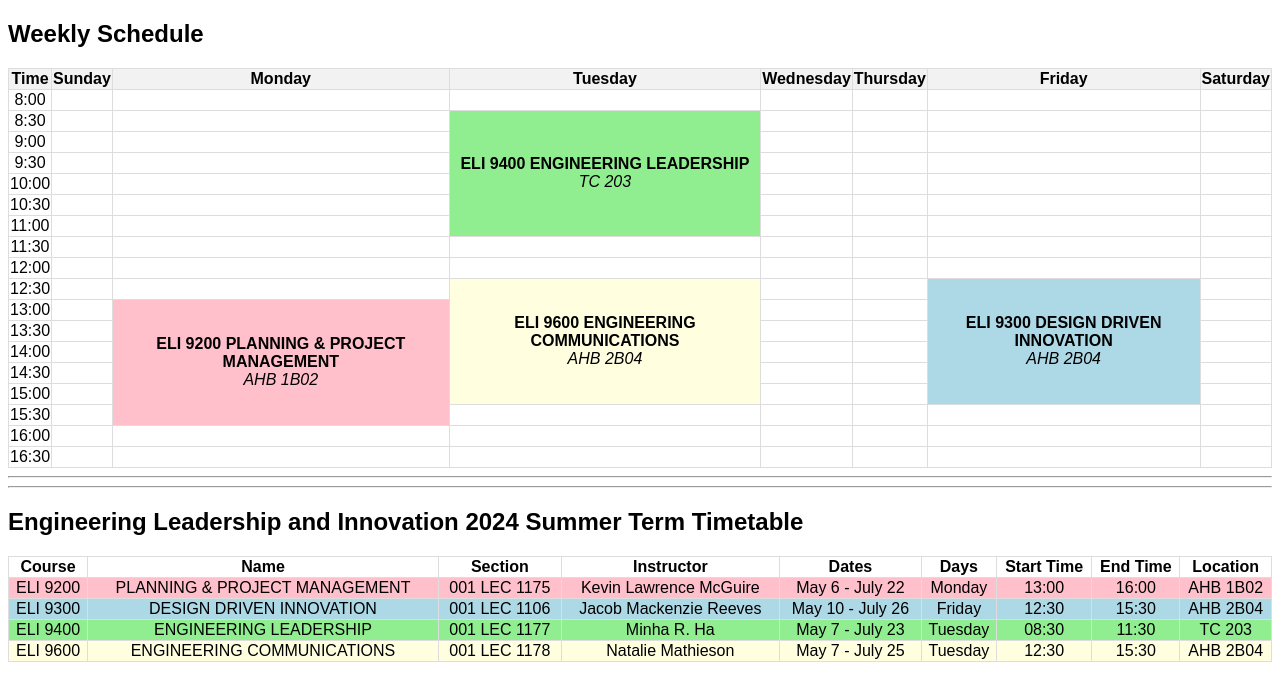
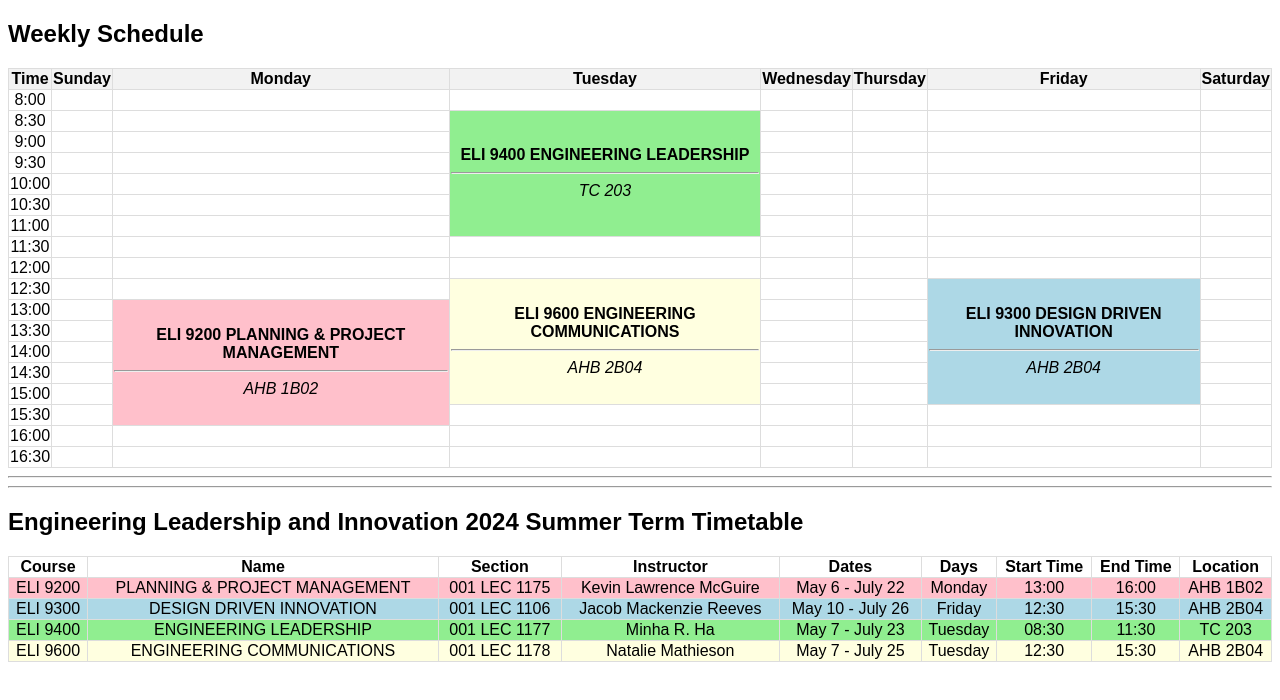
Before and after one commit to fwSara95h/SummerSchedule, a plain HTML site: page index.html in a window 1280 px wide. Drawn offline with Linux system fonts and the light colour scheme.

Commit message:
Update index.html

```diff
--- a/index.html
+++ b/index.html
@@ -32,7 +32,7 @@
     <th>Saturday</th>
   </tr>
 <tr><td>8:00</td><td></td><td></td><td></td><td></td><td></td><td></td><td></td></tr>
-<tr><td>8:30</td><td></td><td></td><td rowspan='6' class='ELI9400'><b>ELI 9400 ENGINEERING LEADERSHIP</b><br><i>TC 203</i></td><td></td><td></td><td></td><td></td></tr>
+<tr><td>8:30</td><td></td><td></td><td rowspan='6' class='ELI9400'><b>ELI 9400 ENGINEERING LEADERSHIP</b><hr><i>TC 203</i></td><td></td><td></td><td></td><td></td></tr>
 <tr><td>9:00</td><td></td><td></td><td></td><td></td><td></td><td></td></tr>
 <tr><td>9:30</td><td></td><td></td><td></td><td></td><td></td><td></td></tr>
 <tr><td>10:00</td><td></td><td></td><td></td><td></td><td></td><td></td></tr>
@@ -40,8 +40,8 @@
 <tr><td>11:00</td><td></td><td></td><td></td><td></td><td></td><td></td></tr>
 <tr><td>11:30</td><td></td><td></td><td></td><td></td><td></td><td></td><td></td></tr>
 <tr><td>12:00</td><td></td><td></td><td></td><td></td><td></td><td></td><td></td></tr>
-<tr><td>12:30</td><td></td><td></td><td rowspan='6' class='ELI9600'><b>ELI 9600 ENGINEERING COMMUNICATIONS</b><br><i>AHB 2B04</i></td><td></td><td></td><td rowspan='6' class='ELI9300'><b>ELI 9300 DESIGN DRIVEN INNOVATION</b><br><i>AHB 2B04</i></td><td></td></tr>
-<tr><td>13:00</td><td></td><td rowspan='6' class='ELI9200'><b>ELI 9200 PLANNING & PROJECT MANAGEMENT</b><br><i>AHB 1B02</i></td><td></td><td></td><td></td></tr>
+<tr><td>12:30</td><td></td><td></td><td rowspan='6' class='ELI9600'><b>ELI 9600 ENGINEERING COMMUNICATIONS</b><hr><i>AHB 2B04</i></td><td></td><td></td><td rowspan='6' class='ELI9300'><b>ELI 9300 DESIGN DRIVEN INNOVATION</b><hr><i>AHB 2B04</i></td><td></td></tr>
+<tr><td>13:00</td><td></td><td rowspan='6' class='ELI9200'><b>ELI 9200 PLANNING & PROJECT MANAGEMENT</b><hr><i>AHB 1B02</i></td><td></td><td></td><td></td></tr>
 <tr><td>13:30</td><td></td><td></td><td></td><td></td></tr>
 <tr><td>14:00</td><td></td><td></td><td></td><td></td></tr>
 <tr><td>14:30</td><td></td><td></td><td></td><td></td></tr>
```
